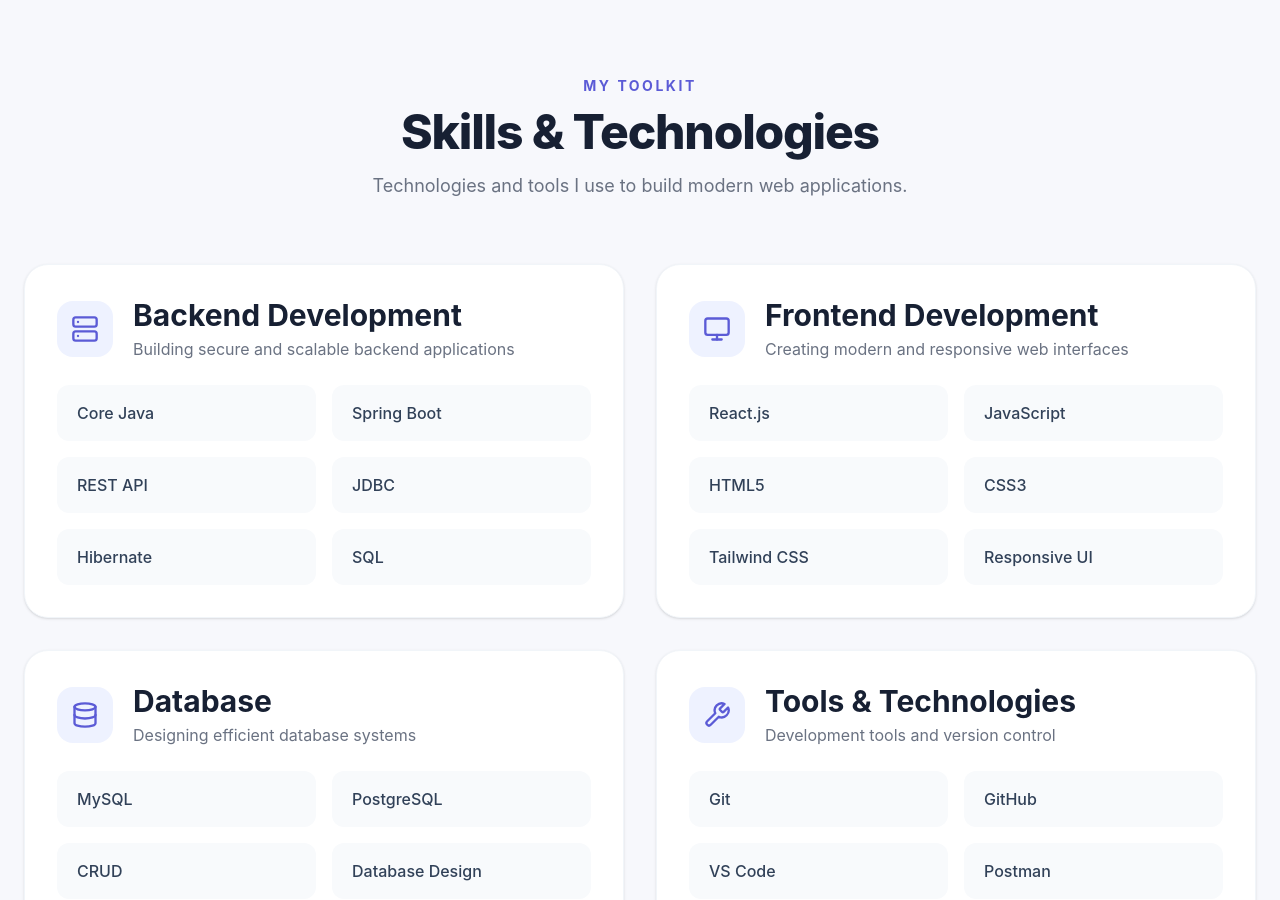
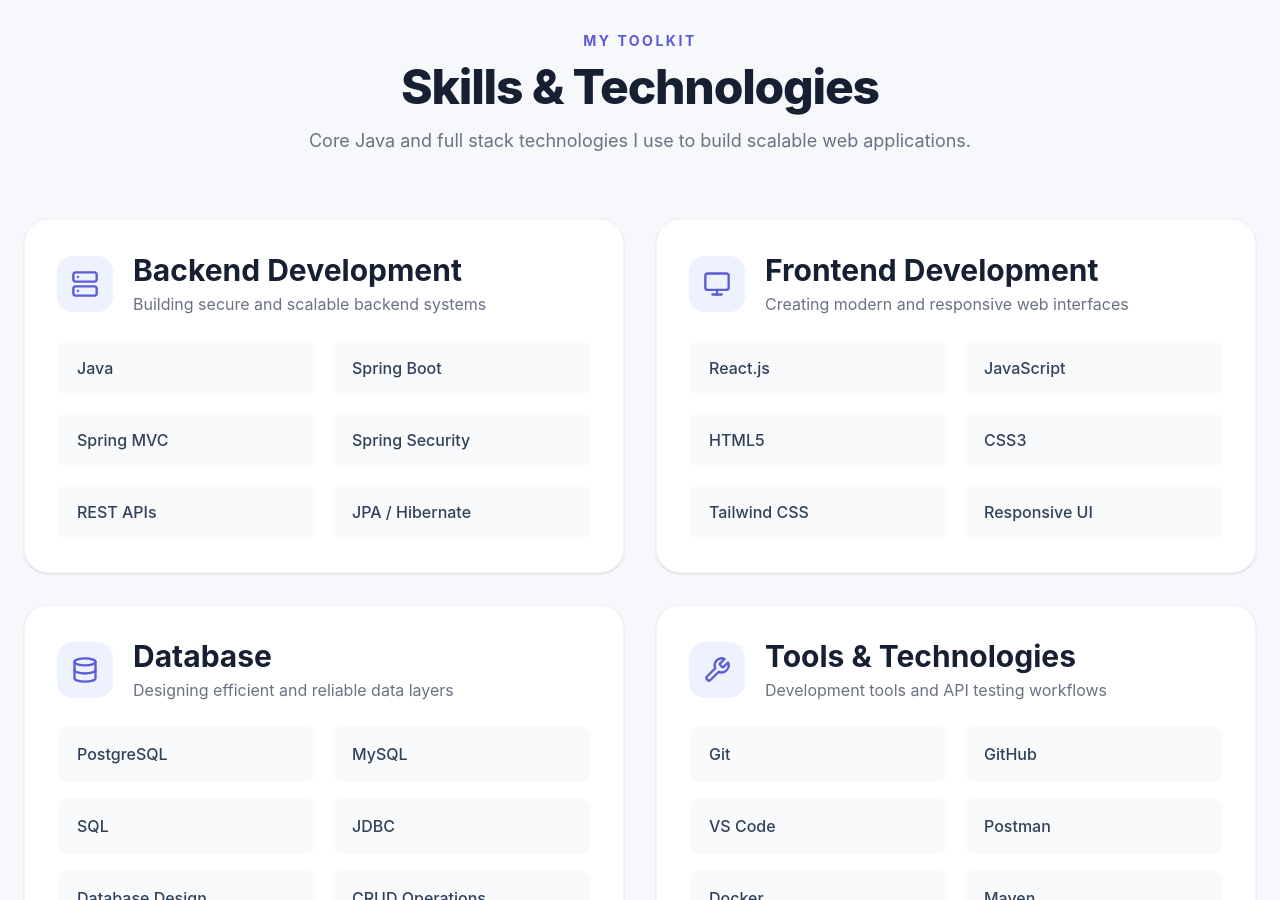
Before and after one commit to Anbuinfotech/Portfolio, a React (Vite) app: page / in a window 1280 px wide. Shown: the part 1900-2800 px from the top of the page. Built offline with nearby package versions, Linux system fonts and the light colour scheme.

Commit message:
Initial portfolio commit

```diff
--- a/index.html
+++ b/index.html
@@ -2,9 +2,9 @@
 <html lang="en">
   <head>
     <meta charset="UTF-8" />
-<link rel="icon" href="https://cdn-icons-png.flaticon.com/512/6062/6062646.png" />
-   <meta name="viewport" content="width=device-width, initial-scale=1.0" />
-    <title>Anbu</title>
+    <link rel="icon" type="image/svg+xml" href="/favicon.svg" />
+    <meta name="viewport" content="width=device-width, initial-scale=1.0" />
+    <title>Anbarasu | Portfolio</title>
   </head>
   <body>
     <div id="root"></div>
--- a/src/Hero.jsx
+++ b/src/Hero.jsx
@@ -27,7 +27,7 @@
 
           {/* Heading */}
           <motion.h1 variants={sectionReveal} className="mt-7 text-5xl md:text-7xl font-extrabold tracking-tight leading-[1.05] text-slate-900">
-            Hi, I’m <span className="text-brand">Anbarasan</span>
+            Hi, I'm <span className="text-brand">Anbarasu</span>
           </motion.h1>
 
           {/* Role */}
@@ -48,7 +48,7 @@
 
           {/* Buttons */}
           <motion.div variants={sectionReveal} className="flex flex-wrap gap-4 mt-9">
-            <a href="#contact" className="bg-brand text-white px-7 py-3.5 rounded-xl flex items-center gap-3 shadow-lg shadow-indigo-200 hover:bg-brand-dark hover:-translate-y-0.5 transition">
+            <a href="/Anbarasu.pdf" download className="bg-brand text-white px-7 py-3.5 rounded-xl flex items-center gap-3 shadow-lg shadow-indigo-200 hover:bg-brand-dark hover:-translate-y-0.5 transition">
               <FiDownload />
               Download CV
             </a>
--- a/src/Navbar.jsx
+++ b/src/Navbar.jsx
@@ -11,8 +11,8 @@
           href="#home"
           className="text-3xl font-extrabold tracking-tight text-gray-900"
         >
-          <span className="text-brand">anbu</span>
-          <span className="text-slate-900">.dev</span>
+          <span className="text-brand">Portfolio</span>
+
         </a>
 
         {/* Navigation */}
--- a/src/Projects.jsx
+++ b/src/Projects.jsx
@@ -4,6 +4,25 @@
 import { cardReveal, sectionReveal, sectionViewport, staggerContainer } from "./motion";
 
 const projects = [
+  {
+    title: "AI-Based Interview Preparation Platform",
+    category: "Full Stack",
+    image:
+      "https://images.unsplash.com/photo-1516321497487-e288fb19713f?w=900&auto=format&fit=crop&q=80",
+    description:
+      "Developed an AI-powered web application that helps students and job seekers prepare for interviews by generating personalized interview questions and providing AI-based feedback on responses.",
+    tech: ["Next.js", "Tailwind CSS", "Node.js", "Express.js", "MongoDB", "AWS EC2"],
+    features: [
+      "Secure User Authentication",
+      "Interview Setup by Role, Type, and Difficulty",
+      "AI-Based Question Generation",
+      "AI Answer Evaluation",
+      "Performance Score and Feedback",
+      "Real-Time Interview Simulation",
+    ],
+    github: "https://github.com/",
+    live: "https://example.com",
+  },
   {
     title: "Student Record Management",
     category: "Backend",
--- a/src/Skills.jsx
+++ b/src/Skills.jsx
@@ -14,15 +14,15 @@
   const skillCategories = [
     {
       title: "Backend Development",
-      description: "Building secure and scalable backend applications",
+      description: "Building secure and scalable backend systems",
       icon: <FiServer size={28} />,
       skills: [
-        "Core Java",
+        "Java",
         "Spring Boot",
-        "REST API",
-        "JDBC",
-        "Hibernate",
-        "SQL",
+        "Spring MVC",
+        "Spring Security",
+        "REST APIs",
+        "JPA / Hibernate",
       ],
     },
     {
@@ -40,54 +40,54 @@
     },
     {
       title: "Database",
-      description: "Designing efficient database systems",
+      description: "Designing efficient and reliable data layers",
       icon: <FiDatabase size={28} />,
       skills: [
+        "PostgreSQL",
         "MySQL",
-        "PostgreSQL",
-        "CRUD",
+        "SQL",
+        "JDBC",
         "Database Design",
-        "SQL Queries",
-        "Normalization",
+        "CRUD Operations",
       ],
     },
     {
       title: "Tools & Technologies",
-      description: "Development tools and version control",
+      description: "Development tools and API testing workflows",
       icon: <FiTool size={28} />,
       skills: [
         "Git",
         "GitHub",
         "VS Code",
         "Postman",
-        "Vite",
-        "npm",
+        "Docker",
+        "Maven",
       ],
     },
     {
       title: "Programming",
-      description: "Programming concepts and problem solving",
+      description: "Core concepts and problem-solving for enterprise apps",
       icon: <FiCode size={28} />,
       skills: [
         "OOP",
         "Collections",
         "Exception Handling",
         "Multithreading",
-        "Java 8",
+        "Java 8+",
         "DSA Basics",
       ],
     },
     {
       title: "Version Control",
-      description: "Managing projects efficiently",
+      description: "Collaborating effectively in team-based development",
       icon: <FiGitBranch size={28} />,
       skills: [
         "Git",
         "GitHub",
         "Branching",
         "Merge",
-        "Pull Request",
-        "Collaboration",
+        "Pull Requests",
+        "CI/CD",
       ],
     },
   ];
@@ -105,7 +105,7 @@
         </h2>
 
         <p className="text-gray-500 text-lg mt-4">
-          Technologies and tools I use to build modern web applications.
+          Core Java and full stack technologies I use to build scalable web applications.
         </p>
       </motion.div>
 
```
Also changed, not shown: 2 other files (tests, documents, lock files or other folders).
